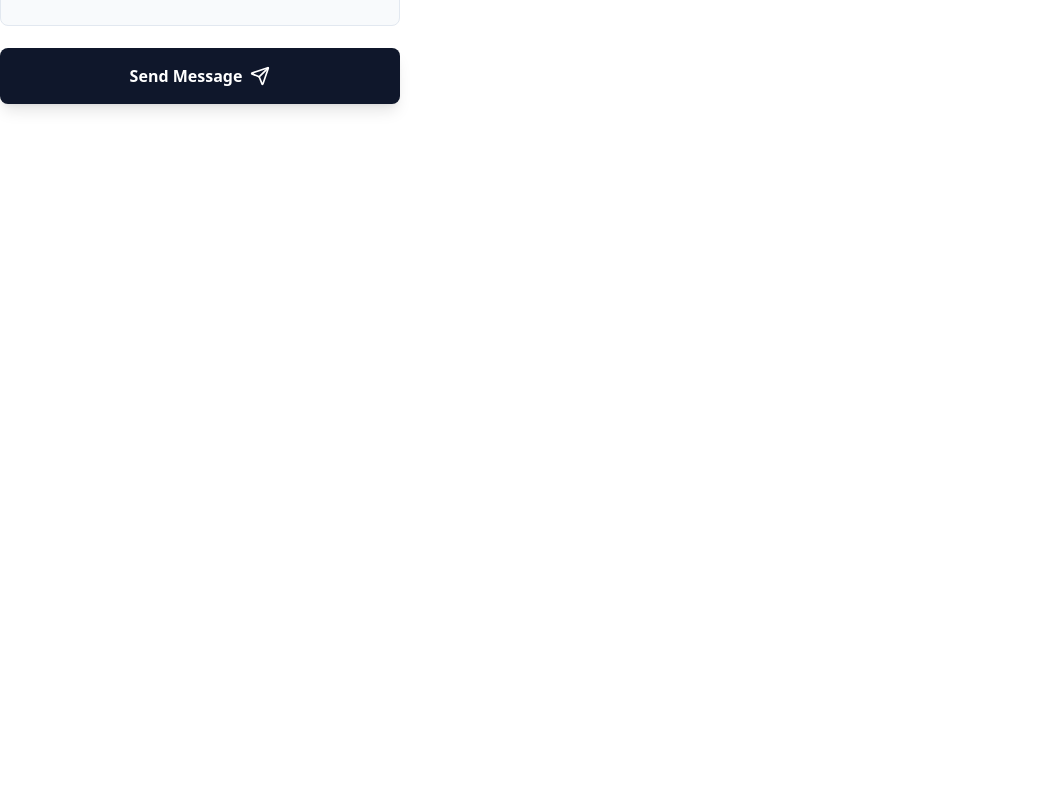
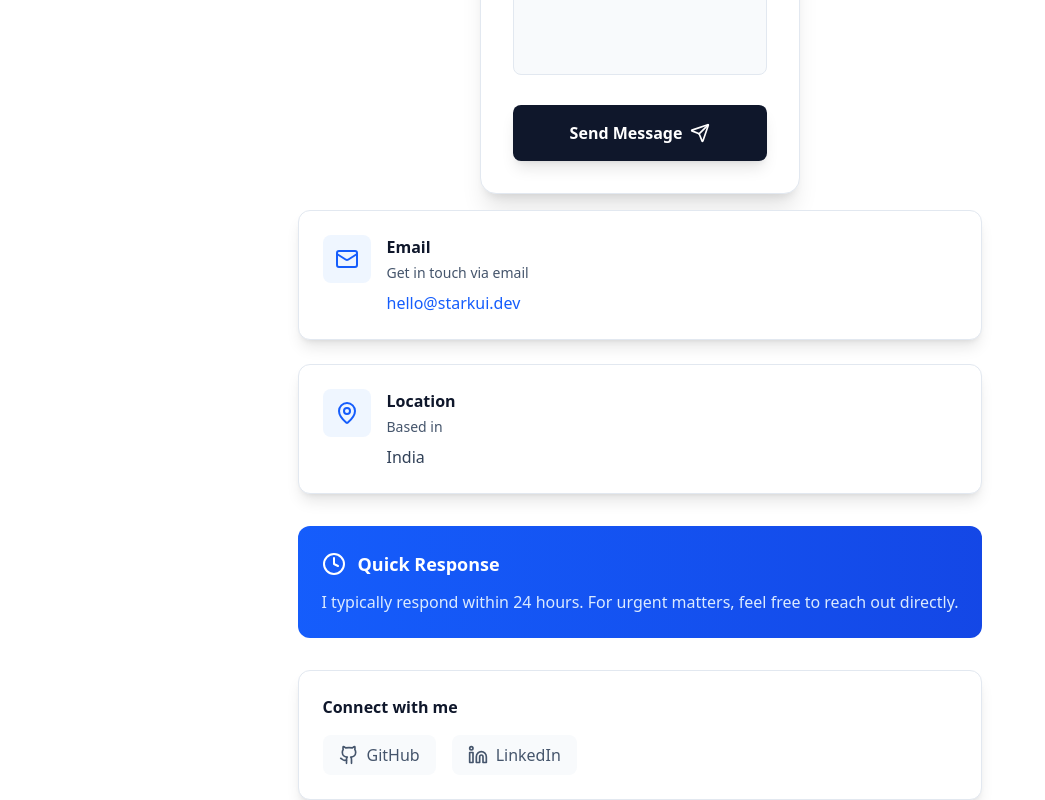
Before and after one commit to Jeet000001/saelixui, a Next.js app: page /contact in a window 1280 px wide. Shown: the part 400-1200 px from the top of the page, without its empty margins (0-1045 px from the left). Before the commit the page ends 800 px from the top, so only its background shows below. Built offline with nearby package versions, Linux system fonts and the light colour scheme.

Commit message:
add ContactCards component for displaying contact information and social links

```diff
--- /dev/null
+++ b/Components/ContactCards.tsx
@@ -0,0 +1,123 @@
+import {
+  Mail,
+  MessageCircle,
+  Github,
+  Linkedin,
+  Send,
+  MapPin,
+  Clock,
+} from "lucide-react";
+
+const ContactCards = () => {
+  const contactInfo = [
+    {
+      icon: <Mail className="w-5 h-5 sm:w-6 sm:h-6" />,
+      title: "Email",
+      description: "Get in touch via email",
+      value: "hello@starkui.dev",
+      action: "mailto:hello@starkui.dev",
+    },
+    {
+      icon: <MapPin className="w-5 h-5 sm:w-6 sm:h-6" />,
+      title: "Location",
+      description: "Based in",
+      value: "India",
+      action: null,
+    },
+  ];
+  const socialLinks = [
+    {
+      icon: <Github className="w-4 h-4 sm:w-5 sm:h-5" />,
+      name: "GitHub",
+      url: "https://github.com",
+      color: "hover:text-gray-900"
+    },
+    {
+      icon: <Linkedin className="w-4 h-4 sm:w-5 sm:h-5" />,
+      name: "LinkedIn",
+      url: "https://linkedin.com",
+      color: "hover:text-blue-600"
+    }
+  ];
+  return (
+    <div>
+      <div
+        className="space-y-6 sm:space-y-8"
+
+      >
+        {/* Contact Methods */}
+        <div className="space-y-4 sm:space-y-6">
+          {contactInfo.map((info, index) => (
+            <div
+              key={index}
+              className="bg-white rounded-xl p-4 sm:p-6 shadow-lg border border-slate-200 hover:shadow-xl transition-all duration-300"
+            >
+              <div className="flex items-start gap-3 sm:gap-4">
+                <div className="text-blue-600 bg-blue-50 p-2.5 sm:p-3 rounded-lg">
+                  {info.icon}
+                </div>
+                <div className="flex-1">
+                  <h3 className="font-semibold text-slate-900 mb-1 text-sm sm:text-base">
+                    {info.title}
+                  </h3>
+                  <p className="text-slate-600 text-xs sm:text-sm mb-2">
+                    {info.description}
+                  </p>
+                  {info.action ? (
+                    <a
+                      href={info.action}
+                      className="text-blue-600 hover:text-blue-700 font-medium transition-colors text-sm sm:text-base"
+                    >
+                      {info.value}
+                    </a>
+                  ) : (
+                    <span className="text-slate-700 font-medium text-sm sm:text-base">
+                      {info.value}
+                    </span>
+                  )}
+                </div>
+              </div>
+            </div>
+          ))}
+        </div>
+
+        {/* Response Time */}
+        <div className="bg-gradient-to-r from-blue-600 to-blue-700 rounded-xl p-4 sm:p-6 text-white">
+          <div className="flex items-center gap-2 sm:gap-3 mb-2 sm:mb-3">
+            <Clock className="w-5 h-5 sm:w-6 sm:h-6" />
+            <h3 className="font-semibold text-base sm:text-lg">
+              Quick Response
+            </h3>
+          </div>
+          <p className="text-blue-100 text-sm sm:text-base">
+            I typically respond within 24 hours. For urgent matters, feel free
+            to reach out directly.
+          </p>
+        </div>
+
+        {/* Social Links */}
+        <div className="bg-white rounded-xl p-4 sm:p-6 shadow-lg border border-slate-200">
+          <h3 className="font-semibold text-slate-900 mb-3 sm:mb-4 text-sm sm:text-base">
+            Connect with me
+          </h3>
+          <div className="flex flex-col sm:flex-row gap-3 sm:gap-4">
+            {socialLinks.map((social, index) => (
+              <a
+                key={index}
+                href={social.url}
+                target="_blank"
+                rel="noopener noreferrer"
+                className={`flex items-center gap-2 px-3 sm:px-4 py-2 bg-slate-50 hover:bg-slate-100 rounded-lg transition-all duration-300 text-slate-600 ${social.color} text-sm sm:text-base`}
+              >
+                {social.icon}
+                <span className="font-medium">{social.name}</span>
+              </a>
+            ))}
+          </div>
+        </div>
+      </div>
+    </div>
+  );
+};
+
+export default ContactCards;
--- a/Components/ContactForm.tsx
+++ b/Components/ContactForm.tsx
@@ -1,13 +1,7 @@
 "use client";
 
 import {
-  Mail,
-  MessageCircle,
-  Github,
-  Linkedin,
   Send,
-  MapPin,
-  Clock,
 } from "lucide-react";
 import { useState } from "react";
 
@@ -25,7 +19,8 @@ const ContactForm = () => {
     setMessage("");
   };
   return (
-    <form onSubmit={handleSubmit} className="space-y-4 sm:w-100">
+    <div className="w-80 bg-white rounded-2xl shadow-xl border border-slate-200 p-6 sm:p-8">
+    <form onSubmit={handleSubmit} className="space-y-4 sm:space-y-6">
       <div className="grid sm:grid-cols-2 gap-4 sm:gap-6">
         <div>
           <label
@@ -111,6 +106,7 @@ const ContactForm = () => {
         <Send className="w-4 h-4 sm:w-5 sm:h-5" />
       </button>
     </form>
+    </div>
   );
 };
 
--- a/app/contact/page.tsx
+++ b/app/contact/page.tsx
@@ -1,9 +1,11 @@
+import ContactCards from '@/Components/ContactCards'
 import ContactForm from '@/Components/ContactForm'
 
 const ContactPage = () => {
   return (
-    <div>
+    <div className='min-h-screen flex flex-col items-center gap-4 md:justify-between'>
       <ContactForm />
+      <ContactCards />
     </div>
   )
 }
```
